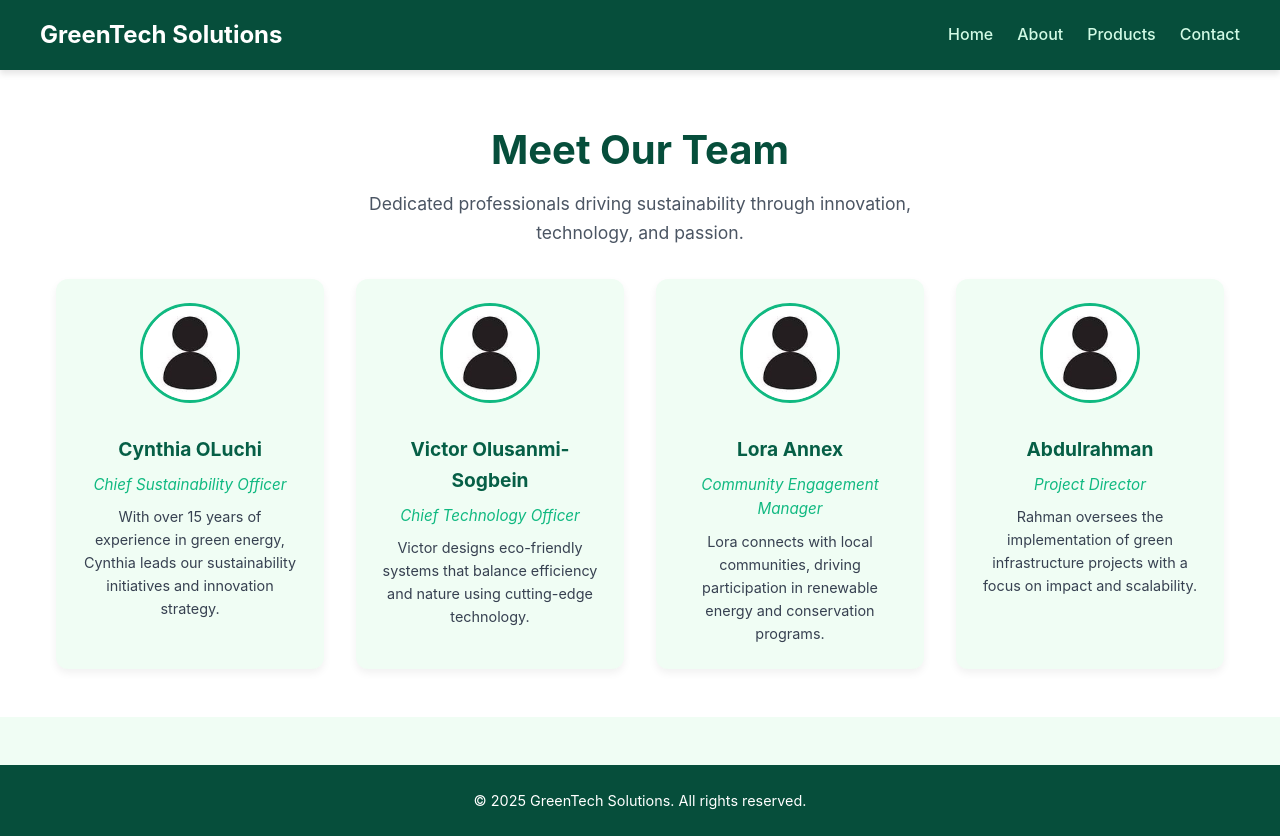
After one commit to vviko-ko/PHP-Course, a PHP site: page /team.php in a window 1280 px wide. The commit adds this page. Run offline with PHP 8.4, Linux system fonts and the light colour scheme.

Commit message:
upgrade of code

```diff
--- a/style.css
+++ b/style.css
@@ -532,6 +532,7 @@ nav li a:hover {
   margin-bottom: 1rem;
 }
 
+
 .fade-in {
   animation: fadeIn 1s ease-in forwards;
   opacity: 0;
@@ -580,3 +581,271 @@ nav li a:hover {
     padding: 2rem;
   }
 }
+/* Team Section Styles */
+.team-section {
+  background-color: #f0fdf4;
+  padding: 3rem 1rem;
+  text-align: center;
+}
+
+.team-section h1 {
+  font-size: 2.5rem;
+  margin-bottom: 0.5rem;
+  color: #065f46;
+}
+
+.team-intro {
+  font-size: 1rem;
+  margin-bottom: 2rem;
+  color: #4b5563;
+  max-width: 600px;
+  margin-left: auto;
+  margin-right: auto;
+}
+
+/* Team Cards Grid */
+.team-grid {
+  display: grid;
+  grid-template-columns: repeat(auto-fit, minmax(220px, 1fr));
+  gap: 2rem;
+  padding: 0 1rem;
+}
+
+/* Individual Team Card */
+.team-card {
+  background-color: #ffffff;
+  border-radius: 12px;
+  padding: 1.5rem;
+  box-shadow: 0 4px 12px rgba(0, 0, 0, 0.05);
+  transition: transform 0.3s ease, box-shadow 0.3s ease;
+  text-align: center;
+}
+
+.team-card:hover {
+  transform: translateY(-5px);
+  box-shadow: 0 6px 16px rgba(0, 0, 0, 0.1);
+}
+
+/* Team Image */
+.team-card img {
+  width: 70px;
+  height: 70px;
+  object-fit: cover;
+  border-radius: 50%;
+  margin-bottom: 0.75rem;
+  border: 2px solid #10b981;
+}
+
+/* Team Member Name */
+.team-card h3 {
+  font-size: 1.2rem;
+  color: #065f46;
+  margin: 0.5rem 0 0.25rem;
+}
+
+/* Position */
+.team-card .position {
+  font-size: 0.95rem;
+  color: #10b981;
+  margin-bottom: 0.5rem;
+}
+
+/* Bio */
+.team-card .bio {
+  font-size: 0.9rem;
+  color: #374151;
+}
+x
+/* Basic Navbar */
+.navbar {
+  background: #064e3b;
+  color: white;
+  padding: 15px 20px;
+  position: relative;
+}
+
+.nav-container {
+  display: flex;
+  justify-content: space-between;
+  align-items: center;
+}
+
+.nav-links ul {
+  display: flex;
+  gap: 20px;
+  list-style: none;
+}
+
+.nav-links a {
+  color: white;
+  text-decoration: none;
+  font-weight: 500;
+}
+
+.hamburger {
+  display: none;
+  font-size: 1.8rem;
+  cursor: pointer;
+}
+
+/* Mobile Styles */
+@media (max-width: 768px) {
+  .nav-links {
+    display: none;
+    position: absolute;
+    top: 60px;
+    left: 0;
+    background: #064e3b;
+    width: 100%;
+    text-align: center;
+    padding: 20px 0;
+    z-index: 999;
+  }
+
+  .nav-links ul {
+    flex-direction: column;
+    gap: 15px;
+  }
+
+  .nav-links.show {
+    display: block;
+  }
+
+  .hamburger {
+    display: block;
+  }
+}
+/* ====== Navbar (for consistency) ====== */
+.navbar {
+  background-color: #064e3b;
+  color: white;
+  padding: 1rem 2rem;
+  display: flex;
+  align-items: center;
+  justify-content: space-between;
+  flex-wrap: wrap;
+}
+
+.nav-container {
+  display: flex;
+  align-items: center;
+  justify-content: space-between;
+  width: 100%;
+}
+
+.logo {
+  font-size: 1.5rem;
+  font-weight: bold;
+}
+
+.nav-links {
+  display: flex;
+  gap: 1.5rem;
+  list-style: none;
+}
+
+.nav-links a {
+  color: white;
+  text-decoration: none;
+  font-weight: 500;
+}
+
+.nav-links a:hover {
+  text-decoration: underline;
+}
+
+/* ====== Team Section ====== */
+.team-section {
+  padding: 3rem 2rem;
+  background-color: #ffffff;
+  text-align: center;
+}
+
+.team-section h1 {
+  font-size: 2.5rem;
+  color: #064e3b;
+  margin-bottom: 0.5rem;
+}
+
+.team-intro {
+  font-size: 1.1rem;
+  color: #4b5563;
+  margin-bottom: 2rem;
+}
+
+.team-grid {
+  display: grid;
+  grid-template-columns: repeat(auto-fit, minmax(250px, 1fr));
+  gap: 2rem;
+  max-width: 1200px;
+  margin: 0 auto;
+}
+
+.team-card {
+  background-color: #f0fdf4;
+  padding: 1.5rem;
+  border-radius: 12px;
+  box-shadow: 0 4px 8px rgba(0,0,0,0.06);
+  transition: transform 0.3s ease, box-shadow 0.3s ease;
+}
+
+.team-card:hover {
+  transform: translateY(-5px);
+  box-shadow: 0 6px 14px rgba(0,0,0,0.1);
+}
+
+.team-card img {
+  width: 100px;
+  height: 100px;
+  object-fit: cover;
+  border-radius: 50%;
+  margin-bottom: 1rem;
+  border: 3px solid #10b981;
+}
+
+.team-card h3 {
+  margin: 0.5rem 0;
+  color: #065f46;
+  font-size: 1.2rem;
+}
+
+.position {
+  font-style: italic;
+  color: #6b7280;
+  margin-bottom: 0.5rem;
+}
+
+.bio {
+  font-size: 0.95rem;
+  color: #374151;
+}
+
+/* ====== Footer ====== */
+.footer {
+  background-color: #064e3b;
+  color: white;
+  text-align: center;
+  padding: 1.5rem 1rem;
+  font-size: 0.9rem;
+  margin-top: 3rem;
+}
+
+/* ====== Responsive Adjustments ====== */
+@media (max-width: 768px) {
+  .nav-links {
+    flex-direction: column;
+    align-items: flex-start;
+  }
+
+  .team-section h1 {
+    font-size: 2rem;
+  }
+
+  .team-intro {
+    font-size: 1rem;
+  }
+
+  .team-card {
+    text-align: center;
+  }
+}
--- /dev/null
+++ b/team.php
@@ -0,0 +1,80 @@
+<?php
+$company_name = "GreenTech Solutions";
+$page_title = "Meet Our Team";
+
+$team_members = [
+  [
+    "name" => "Cynthia OLuchi",
+    "position" => "Chief Sustainability Officer",
+    "bio" => "With over 15 years of experience in green energy, Cynthia leads our sustainability initiatives and innovation strategy.",
+    "image" => "./Images/icon.jpg"
+  ],
+  [
+    "name" => "Victor Olusanmi-Sogbein",
+    "position" => "Chief Technology Officer",
+    "bio" => "Victor designs eco-friendly systems that balance efficiency and nature using cutting-edge technology.",
+    "image" => "./Images/icon.jpg"
+  ],
+  [
+    "name" => "Lora Annex",
+    "position" => "Community Engagement Manager",
+    "bio" => "Lora connects with local communities, driving participation in renewable energy and conservation programs.",
+    "image" => "./Images/icon.jpg"
+  ],
+  [
+    "name" => "Abdulrahman",
+    "position" => "Project Director",
+    "bio" => "Rahman oversees the implementation of green infrastructure projects with a focus on impact and scalability.",
+    "image" => "./Images/icon.jpg"
+  ],
+
+];
+?>
+
+<!DOCTYPE html>
+<html lang="en">
+<head>
+  <meta charset="UTF-8" />
+  <meta name="viewport" content="width=device-width, initial-scale=1.0" />
+  <link rel="stylesheet" href="style.css" />
+  <title><?= $page_title ?></title>
+</head>
+<body>
+
+<nav class="navbar">
+  <div class="nav-container">
+    <div class="logo"><?= $company_name ?></div>
+    <ul class="nav-links">
+      <li><a href="index.php">Home</a></li>
+      <li><a href="about.php">About</a></li>
+      <!-- <li><a href="projects.php">Projects</a></li> -->
+      <!-- <li><a href="services.php">Services</a></li> -->
+      <li><a href="products.php">Products</a></li>
+      <!-- <li><a href="team.php" class="active">Team</a></li> -->
+      <li><a href="contact.php">Contact</a></li>
+    </ul>
+  </div>
+</nav>
+
+<section class="team-section">
+  <h1>Meet Our Team</h1>
+  <p class="team-intro">Dedicated professionals driving sustainability through innovation, technology, and passion.</p>
+
+  <div class="team-grid">
+    <?php foreach ($team_members as $member): ?>
+      <div class="team-card">
+        <img src="<?= $member['image'] ?>" alt="<?= $member['name'] ?>" />
+        <h3><?= $member['name'] ?></h3>
+        <p class="position"><?= $member['position'] ?></p>
+        <p class="bio"><?= $member['bio'] ?></p>
+      </div>
+    <?php endforeach; ?>
+  </div>
+</section>
+
+<footer class="footer">
+  <p>&copy; <?= date("Y") ?> <?= $company_name ?>. All rights reserved.</p>
+</footer>
+
+</body>
+</html>
```
Also changed, not shown: Products.css (added, +95 -0 lines), Products.php (added, +23 -0 lines), index.php (+17 -7 lines), Images/icon.jpg (added), about.php (added), contact.php (added).
